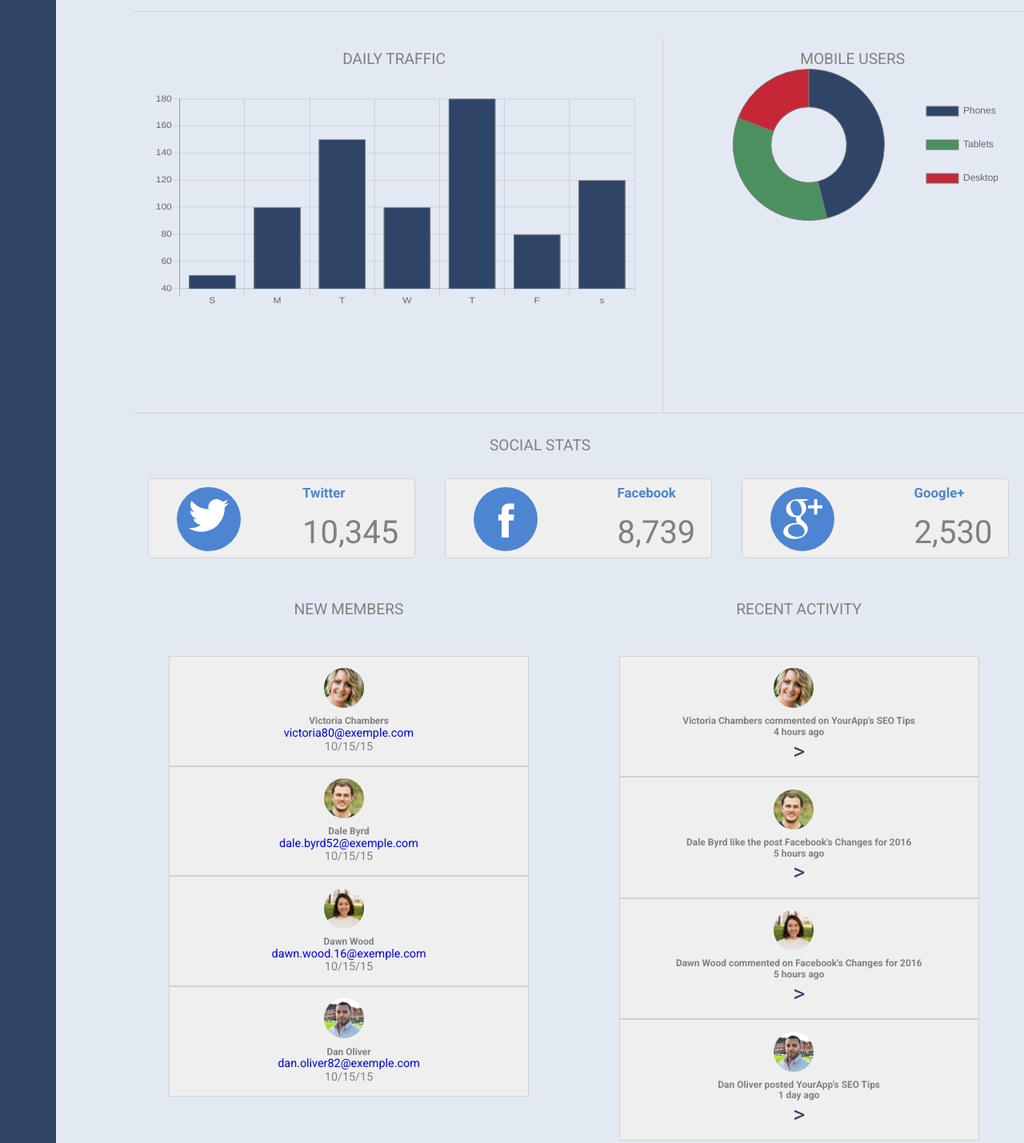
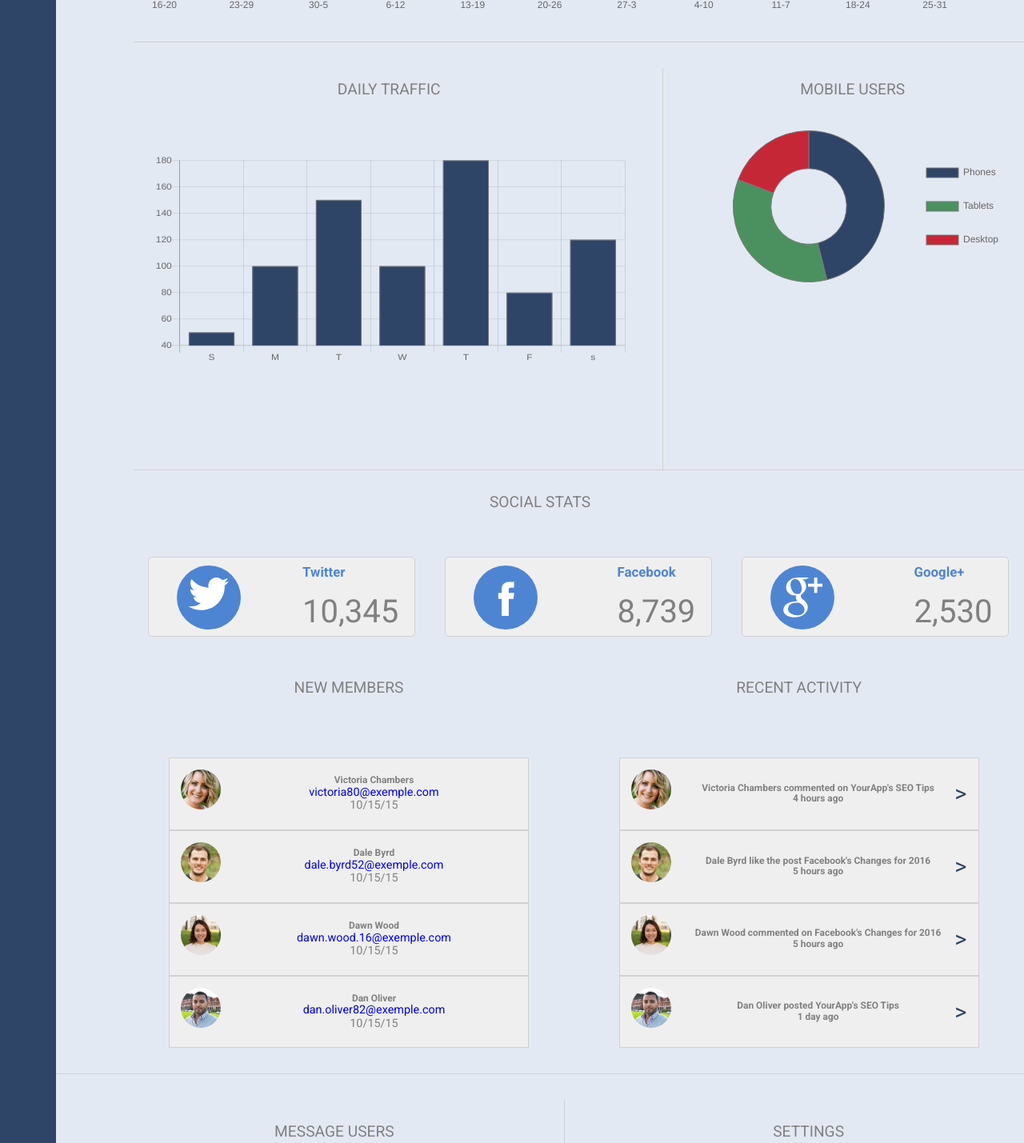
Before and after one commit to RacheLev/project-7-web-app-dashboard, a plain HTML site: page index.html in a window 1280 px wide. Shown: the part 917-2346 px from the top of the page at 80% size. Drawn offline with nearby package versions, Linux system fonts and the light colour scheme.

Commit message:
clean up

```diff
--- a/css/style.css
+++ b/css/style.css
@@ -355,6 +355,7 @@ div .hourly-active{
    font-weight: lighter;
    text-align: center;
    text-transform: uppercase;
+   margin-bottom: 2em;
  }
 
  /* #myChart,
@@ -373,7 +374,7 @@ div .hourly-active{
  /***************************************************/
 .title{
   margin-top: 1.5em;
-  margin-bottom: 1.5em;
+  margin-bottom: 3em;
 }
 
  .social-icons {
@@ -603,6 +604,11 @@ width: 85%;
 /******************* mq ***********************/
 /*********************************************/
 @media(min-width:768px) {
+  .box-row{
+    display: flex;
+    flex-direction: row;
+    justify-content: space-between;
+  }
   .search{
     padding-left: 50%;
   }
@@ -624,6 +630,7 @@ width: 85%;
    }
    .recent-activity{
      width: 50%;
+     /* border-left: solid #d1d1d1 .5px; */
    }
   .form-setting-container{
     display: flex;
@@ -701,14 +708,11 @@ nav img {
  }
 
 .daily-traffic-container{
-   width: 50vw;
-   max-height: 600px;
- }
-
-.daily-traffic-container {
+  width: 50vw;
+  max-height: 600px;
   padding-bottom: 8em;
   border-right:0.5px solid #d1d1d1;
-  padding-right: 2em;
+  padding-right: 2.8em;
 }
 
 #myChart2{
--- a/index.html
+++ b/index.html
@@ -109,9 +109,6 @@
 </div>
 </div>
 
-
-
-
 <div class="social-stats">
               <h5 class="title traffic">Social stats</h5>
               <div class="social-icons">
@@ -198,37 +195,29 @@
            <div class="container">
              <div class="box-row">
              <img class="avatar" src="images/member-1.jpg" alt="Victoria">
-             <div class="flex-left">
                <div>
                  <h5>Victoria Chambers commented on YourApp's SEO Tips <br> 4 hours ago</h5>
-               </div>
                </div>
              <span class="arrow">></span>
            </div>
            <div class="box-row">
              <img class="avatar" src="images/member-2.jpg" alt="Victoria">
-             <div class="flex-left">
                <div>
                  <h5>Dale Byrd like the post Facebook's Changes for 2016 <br> 5 hours ago </h5>
-               </div>
                </div>
              <span class="arrow">></span>
            </div>
              <div class="box-row">
              <img class="avatar" src="images/member-3.jpg" alt="Victoria">
-             <div class="flex-left">
                <div>
                  <h5>Dawn Wood commented on Facebook's Changes for 2016 <br>5 hours ago </h5>
-               </div>
                </div>
              <span class="arrow">></span>
            </div>
              <div class="box-row">
              <img class="avatar" src="images/member-4.jpg" alt="Victoria">
-             <div class="flex-left">
                <div>
                  <h5>Dan Oliver posted YourApp's SEO Tips <br> 1 day ago </h5>
-               </div>
                </div>
              <span class="arrow">></span>
            </div>
@@ -256,13 +245,11 @@
     </div>
   </div>
 
-
 <!-- settings container -->
   <div class="widget-container" id="settings">
     <h3 class="title traffic">Settings</h3>
     <div class="notifications">
     <p>Send email notifications</p>
-
     <div class="onoffswitch">
         <input type="checkbox" name="onoffswitch" class="onoffswitch-checkbox" id="myonoffswitch" checked>
         <label class="onoffswitch-label" for="myonoffswitch">
@@ -317,10 +304,5 @@
 <script src="js/charts.js"></script>
 <script src="js/script.js"></script>
 <script src="js/jquery.js"></script>
-</div>
 </body>
-
-
-
-
 </html>
--- a/js/jquery.js
+++ b/js/jquery.js
@@ -8,7 +8,7 @@ $("#message-submit").click(function(){
 
 $("#saveConfirm").hide();
 $("#save-pref-button").click(function(){
-$("#saveConfirm").show();
+$("#saveConfirm").fadeIn().delay(3000).fadeOut();
 
 
 });
```
Also changed, not shown: js/script.js (+0 -54 lines). Lines whose indentation alone changed are shown as unchanged.
